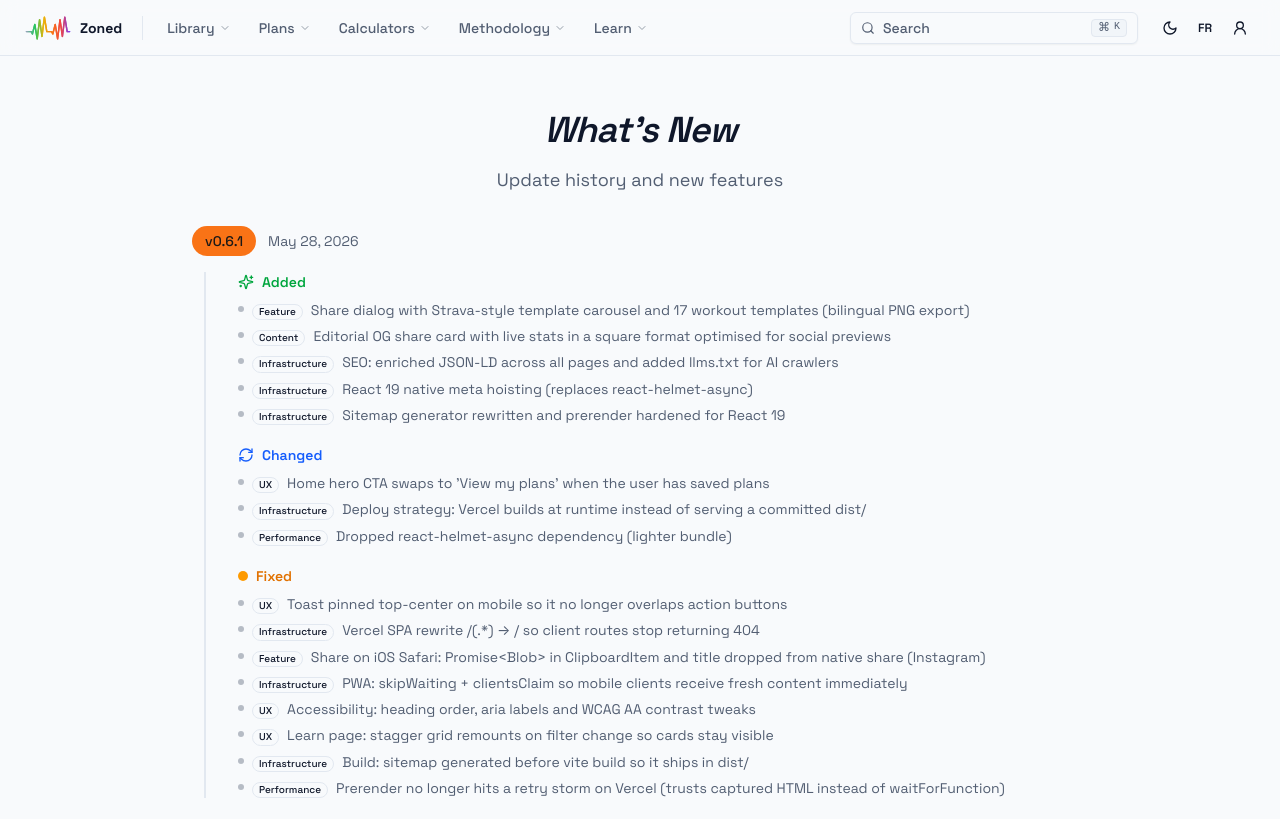
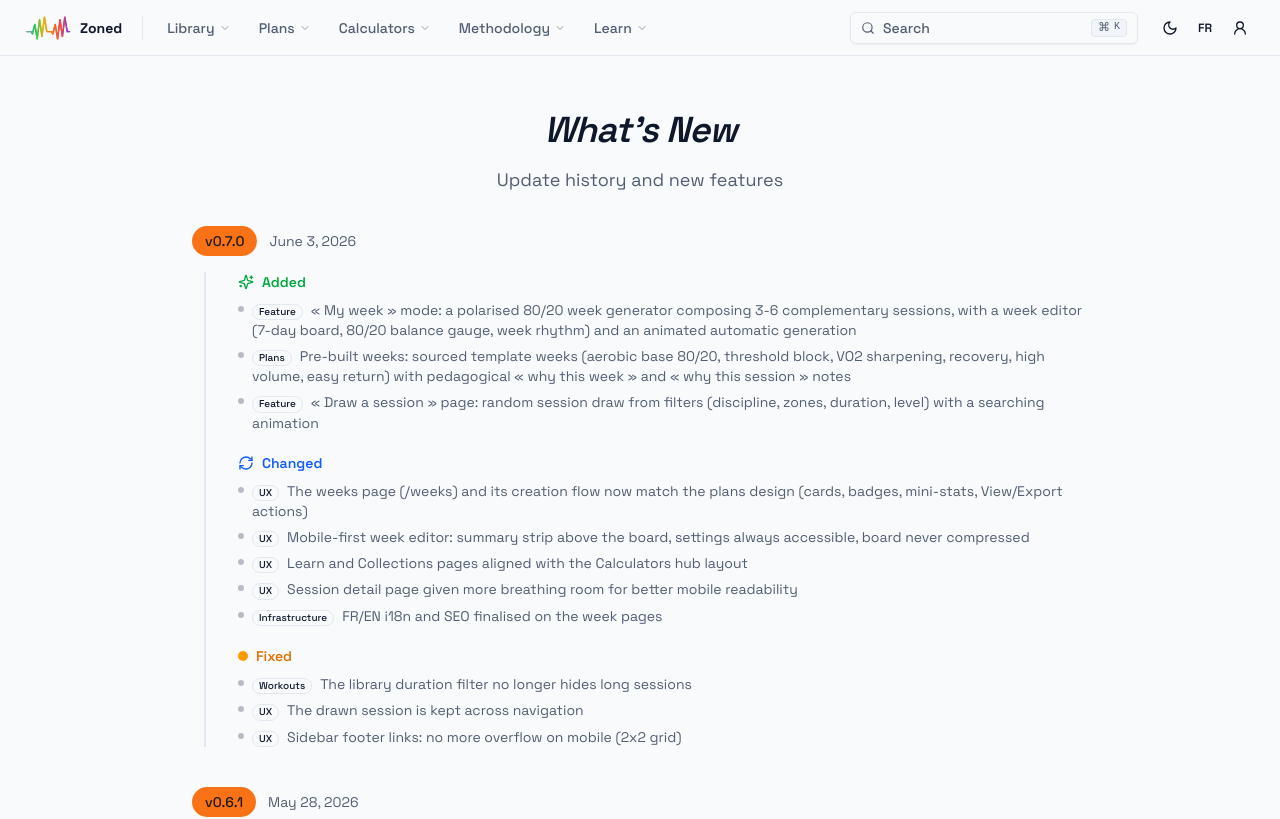
Before and after one commit to alarboulletmarin/zoned, a React (Vite) app: page /changelog in a window 1280 px wide. Shown: the top 819 px of the page. Built offline with nearby package versions, Linux system fonts and the light colour scheme.

Commit message:
chore(release): v0.7.0

```diff
--- a/package.json
+++ b/package.json
@@ -1,6 +1,6 @@
 {
   "name": "zoned",
-  "version": "0.6.1",
+  "version": "0.7.0",
   "type": "module",
   "private": true,
   "scripts": {
--- a/src/data/changelog/data.ts
+++ b/src/data/changelog/data.ts
@@ -1,6 +1,84 @@
 import type { ChangelogVersion } from "./types";
 
 export const changelogVersions: ChangelogVersion[] = [
+  {
+    version: "0.7.0",
+    date: "2026-06-03",
+    changes: {
+      added: [
+        {
+          text: "Mode « Ma semaine » : generateur de semaine polarisee 80/20 qui compose 3 a 6 seances complementaires, avec un editeur de semaine (board 7 jours, jauge d'equilibre 80/20, rythme de la semaine) et une generation automatique animee",
+          textEn: "« My week » mode: a polarised 80/20 week generator composing 3-6 complementary sessions, with a week editor (7-day board, 80/20 balance gauge, week rhythm) and an animated automatic generation",
+          category: "Fonctionnalite",
+          categoryEn: "Feature",
+        },
+        {
+          text: "Semaines pre-construites : semaines types sourcees (base aerobie 80/20, bloc seuil, affutage VO2, recuperation, gros volume, reprise douce) avec un contenu pedagogique « pourquoi cette semaine » et « pourquoi cette seance »",
+          textEn: "Pre-built weeks: sourced template weeks (aerobic base 80/20, threshold block, VO2 sharpening, recovery, high volume, easy return) with pedagogical « why this week » and « why this session » notes",
+          category: "Plans",
+          categoryEn: "Plans",
+        },
+        {
+          text: "Page « Tirer une seance » : tirage aleatoire d'une seance selon des filtres (discipline, zones, duree, niveau) avec une animation de recherche",
+          textEn: "« Draw a session » page: random session draw from filters (discipline, zones, duration, level) with a searching animation",
+          category: "Fonctionnalite",
+          categoryEn: "Feature",
+        },
+      ],
+      changed: [
+        {
+          text: "La page des semaines (/weeks) et sa creation s'alignent sur le design des plans (cartes, badges, mini-stats, boutons Voir/Exporter)",
+          textEn: "The weeks page (/weeks) and its creation flow now match the plans design (cards, badges, mini-stats, View/Export actions)",
+          category: "UX",
+          categoryEn: "UX",
+        },
+        {
+          text: "Editeur de semaine mobile-first : bandeau resume au-dessus du board, reglages toujours accessibles, board jamais comprime",
+          textEn: "Mobile-first week editor: summary strip above the board, settings always accessible, board never compressed",
+          category: "UX",
+          categoryEn: "UX",
+        },
+        {
+          text: "Pages Articles et Collections alignees sur la mise en page du hub Calculateurs",
+          textEn: "Learn and Collections pages aligned with the Calculators hub layout",
+          category: "UX",
+          categoryEn: "UX",
+        },
+        {
+          text: "Page de detail d'une seance aeree pour une meilleure lisibilite mobile",
+          textEn: "Session detail page given more breathing room for better mobile readability",
+          category: "UX",
+          categoryEn: "UX",
+        },
+        {
+          text: "i18n FR/EN et SEO finalises sur les pages semaine",
+          textEn: "FR/EN i18n and SEO finalised on the week pages",
+          category: "Infrastructure",
+          categoryEn: "Infrastructure",
+        },
+      ],
+      fixed: [
+        {
+          text: "Le filtre de duree de la bibliotheque ne masque plus les seances longues",
+          textEn: "The library duration filter no longer hides long sessions",
+          category: "Seances",
+          categoryEn: "Workouts",
+        },
+        {
+          text: "La seance tiree est conservee lors de la navigation",
+          textEn: "The drawn session is kept across navigation",
+          category: "UX",
+          categoryEn: "UX",
+        },
+        {
+          text: "Liens de pied de page de la sidebar : plus de debordement sur mobile (grille 2x2)",
+          textEn: "Sidebar footer links: no more overflow on mobile (2x2 grid)",
+          category: "UX",
+          categoryEn: "UX",
+        },
+      ],
+    },
+  },
   {
     version: "0.6.1",
     date: "2026-05-28",
```
Also changed, not shown: 2 other files (tests, documents, lock files or other folders).
